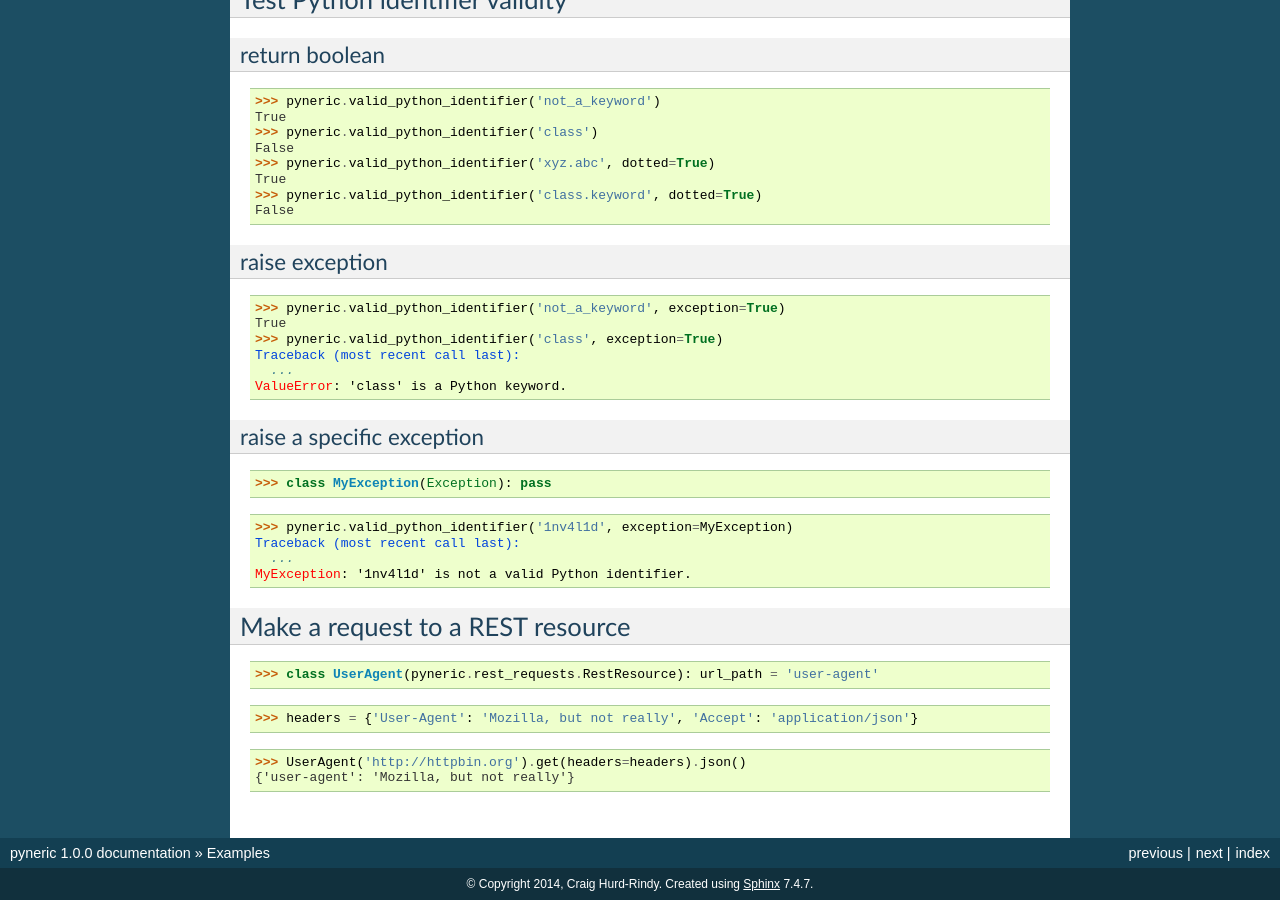
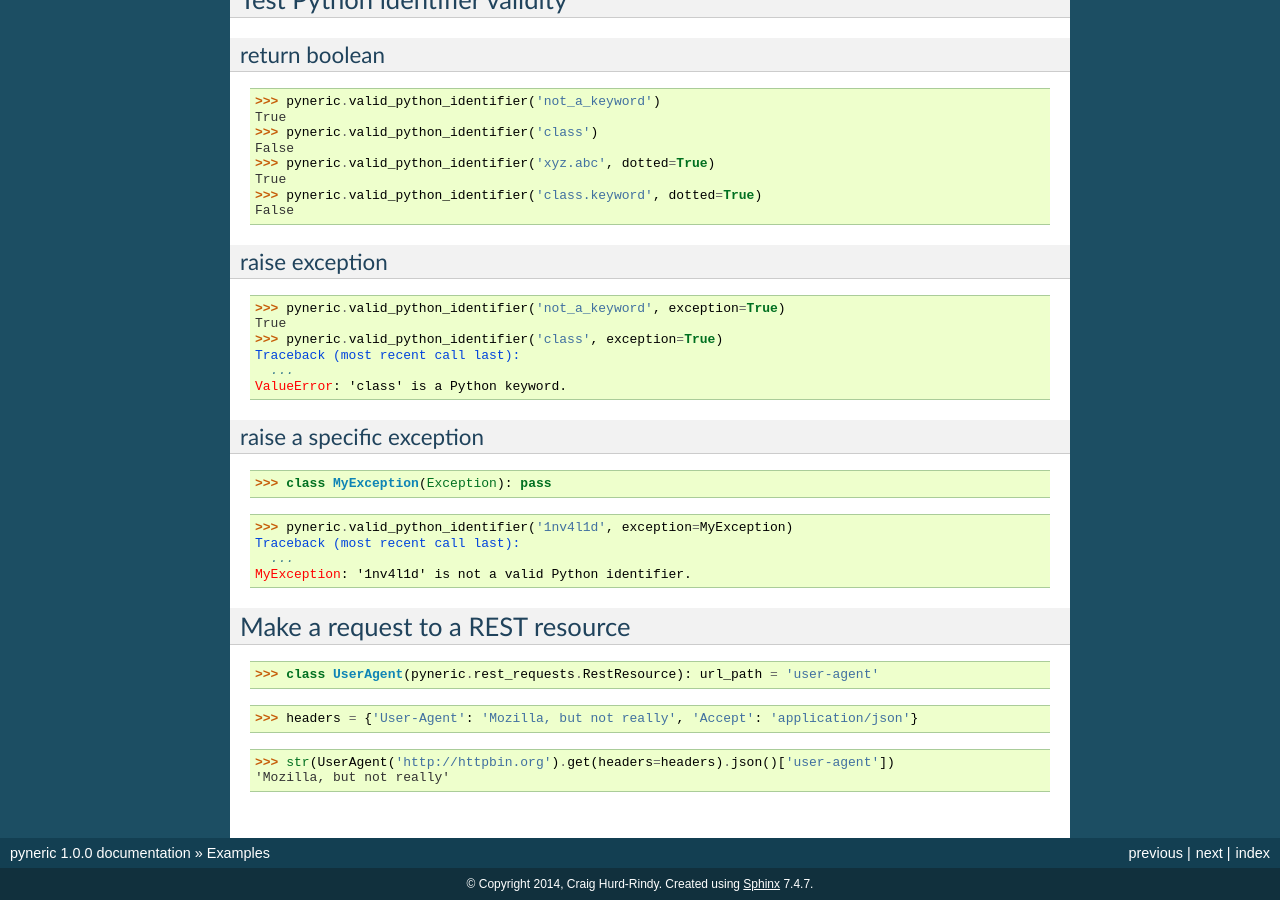
Before and after one commit to gnuworldman/pyneric, a Sphinx documentation site: the page built from docs/examples.rst, in a window 1280 px wide and 900 px high, scrolled down 1173 px. Built offline with Sphinx 7.4.7, drawn with Linux system fonts in a browser that asks for light colours; pages that are not in the unit, such as notebooks, are missing from menus.

Commit message:
Fix example output to work in Python 2 & 3.

```diff
--- a/docs/examples.rst
+++ b/docs/examples.rst
@@ -99,5 +99,5 @@ Make a request to a REST resource
 
 >>> headers = {'User-Agent': 'Mozilla, but not really', 'Accept': 'application/json'}
 
->>> UserAgent('http://httpbin.org').get(headers=headers).json()
-{'user-agent': 'Mozilla, but not really'}
+>>> str(UserAgent('http://httpbin.org').get(headers=headers).json()['user-agent'])
+'Mozilla, but not really'
```
